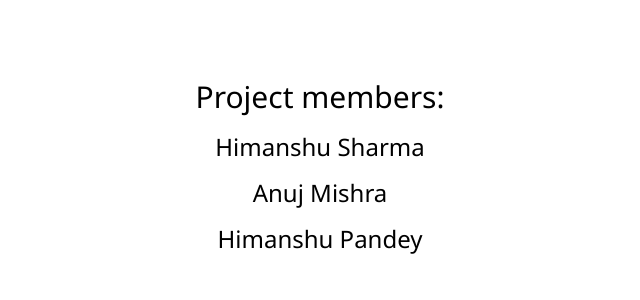
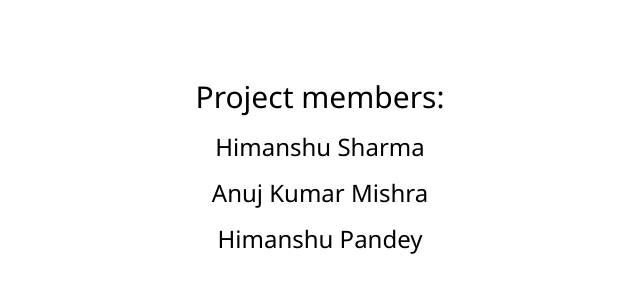
Before and after one commit to iamhimanshusharma/Secure-File-Uploading-Using-Cryptography, a Django app: page / in a window 1280 px wide. Shown: the part 189-489 px from the top of the page, without its empty margins (320-960 px from the left). Run offline with Django 3.2, Linux system fonts and the light colour scheme.

Commit message:
Add files via upload

```diff
--- a/templates/index.html
+++ b/templates/index.html
@@ -15,7 +15,7 @@
 <br><br><br><br>
 <h2>Project members:</h2>
 <h3>Himanshu Sharma</h3>
-<h3>Anuj Mishra</h3>
+<h3>Anuj Kumar Mishra</h3>
 <h3>Himanshu Pandey</h3>
 </div>
 </body>
```
